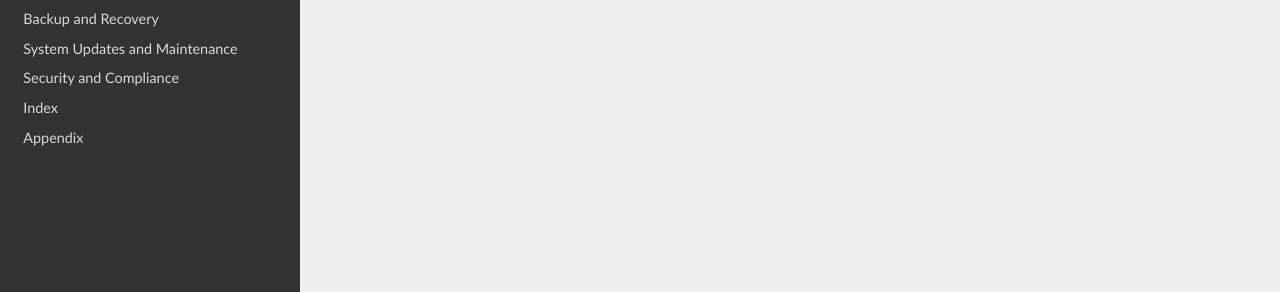
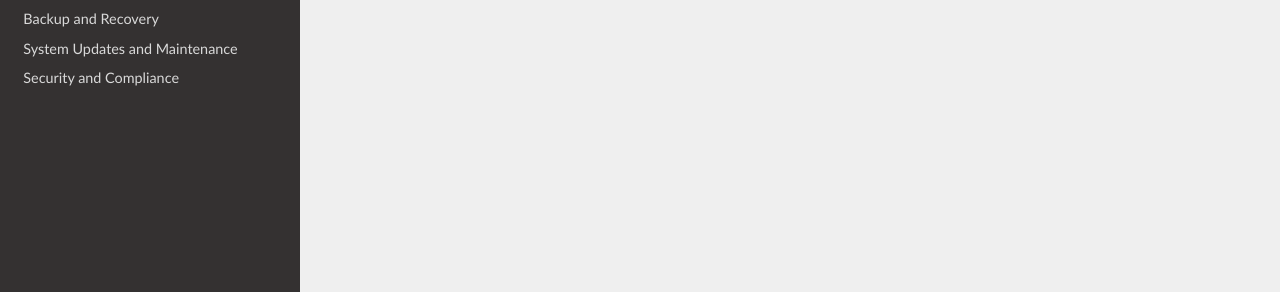
Before and after one commit to nunomourinho/ForensicVMServerAndClientDocs, a Sphinx documentation site: the page built from docs/api.rst, in a window 1280 px wide. Shown: the part 587-879 px from the top of the page. Built offline with Sphinx 7.4.7 and the Read the Docs theme 2.0.0, drawn with Linux system fonts in a browser that asks for light colours; pages that are not in the unit, such as notebooks, are missing from menus.

Commit message:
Update index.rst

```diff
--- a/docs/index.rst
+++ b/docs/index.rst
@@ -56,9 +56,6 @@ Check out the :doc:`usage` section for further information, including how to :re
    System Updates and Maintenance <admin/system_updates_and_maintenance>
    Security and Compliance <admin/security_and_compliance>
    Troubleshooting <admin/troubleshooting>
-   Glossary <admin/glossary>
-   Index <admin/index>
-   Appendix <admin/appendix>
 
 
 .. toctree::
```
Also changed, not shown: other parts of docs/index.rst (+2 -0 lines).
